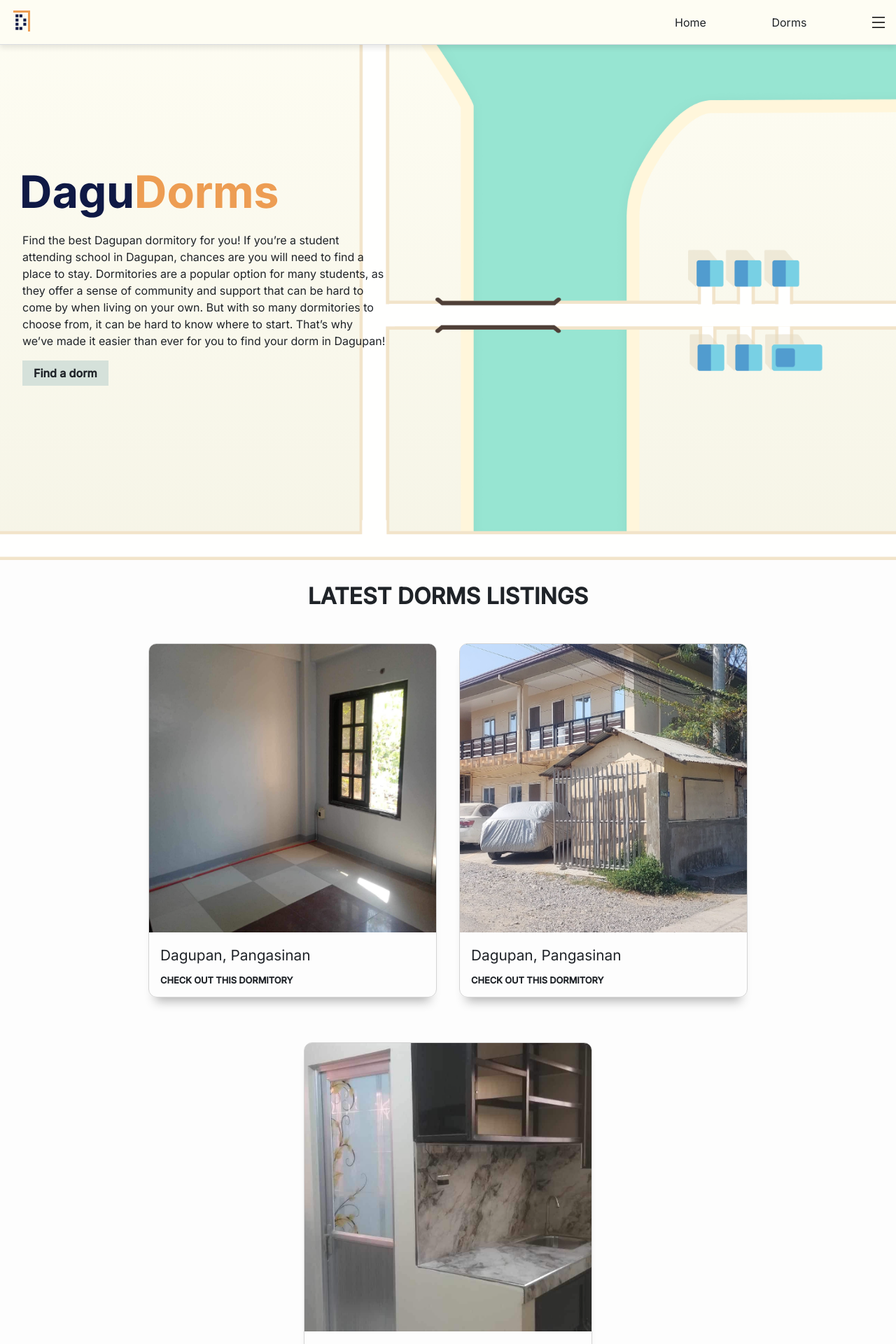
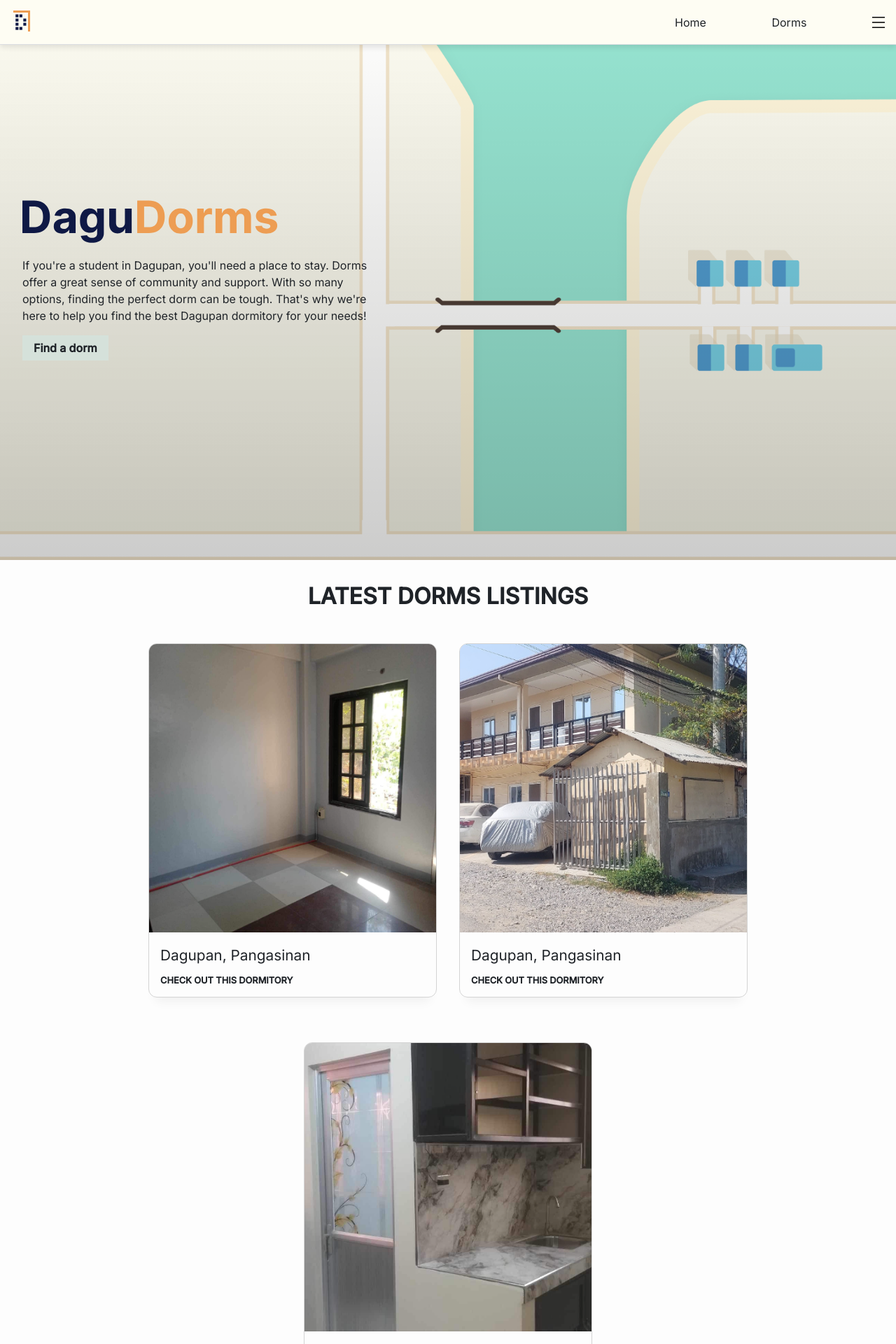
Before and after one commit to phosrei/DaguDorms, a PHP site: page / in a window 1280 px wide. Shown: the top 1920 px of the page at 70% size. Run offline with PHP 8.4, Linux system fonts and the light colour scheme.

Commit message:
Change index hero section text

```diff
--- a/assets/css/styles.css
+++ b/assets/css/styles.css
@@ -303,7 +303,7 @@ header {
     right: 0;
     bottom: 0;
     left: 0;
-    background-image: url('../icons/hero-bg.png');
+    background-image: linear-gradient(to top, rgba(0, 0, 0, 0.2), transparent), url('../icons/hero-bg.png');
     background-size: cover;
     background-position: bottom;
     opacity: 1;
@@ -371,11 +371,10 @@ header {
       height: max-content;
       border: #d4d4d4 1px solid;
       border-radius: 12px;
+      overflow: hidden;
 
       .dorm-card-img {
         width: 100%;
-        border-top-left-radius: 10px;
-        border-top-right-radius: 10px;
         height: 412px;
         object-fit: cover;
       }
@@ -473,7 +472,7 @@ header {
 }
 
 .dorm-card {
-  box-shadow: 0px 15px 15px -10px rgba(0, 0, 0, 0.3);
+  box-shadow: 0px 15px 15px -10px rgba(0, 0, 0, 0.06);
 }
 
 .auth-actions-container {
@@ -488,8 +487,13 @@ header {
   justify-content: space-between;
   width: 100%;
   padding: 2rem;
-  background-color: #D9D7C3;
+  background-color: var(--cream);
+  color: var(--black);
   border-top: 1px solid var(--borderColor-muted);
+
+    .footer-bot {
+    color: #A88D91;
+  }
 
   div {
     display: flex;
@@ -652,7 +656,7 @@ body:has(.dorms-section) {
   }
 }
 
-@media screen and (max-width: 415px) {
+@media screen and (max-width: 524px) {
   .search-container .filters-button {
     display: block;
   }
@@ -1089,7 +1093,7 @@ iframe {
 }
 .user-profile-section {
   flex-flow: column wrap;
-  margin: 1rem;
+  padding: 2rem;
   max-width: 1290px;
   width: 100%;
 }
--- a/index.html
+++ b/index.html
@@ -82,12 +82,11 @@
     <section class="hero-section flex-center">
         <div class="hero-mid">
             <div class="title"><img src="assets/icons/dagudorms-title.svg"></div>
-            <span>Find the best Dagupan dormitory for you! If you’re a student attending school in Dagupan,
-                  chances are you will need to find a place to stay. Dormitories are a popular option
-                  for many students, as they offer a sense of community and support that can be hard to
-                  come by when living on your own. But with so many dormitories to choose from, it can
-                  be hard to know where to start. That’s why we’ve made it easier than ever for you to
-                  find your dorm in Dagupan!
+            <span>
+                If you're a student in Dagupan, you'll need a place to stay.
+                Dorms offer a great sense of community and support. With so many options,
+                finding the perfect dorm can be tough. That's why we're here to help you
+                find the best Dagupan dormitory for your needs!
             </span>
             <a class="animated-button button" href="pages/dorms.html">Find a dorm</a>
         </div>
--- a/pages/seller-profile.html
+++ b/pages/seller-profile.html
@@ -81,7 +81,7 @@
     </div>
     <section class="user-profile-section">
         <h1 class="section-heading">Seller Info</h1>
-        <div class="user-profile-container flex-center br-12">
+        <div class="user-profile-container flex-center">
             <div class="user-left-info flex-center">
                 <div class="user-profile-image">
                     <img src="../assets/icons/user-profile-icon.svg" alt="User Profile Image">
```
Also changed, not shown: pages/sign-in.html (+0 -71 lines).
